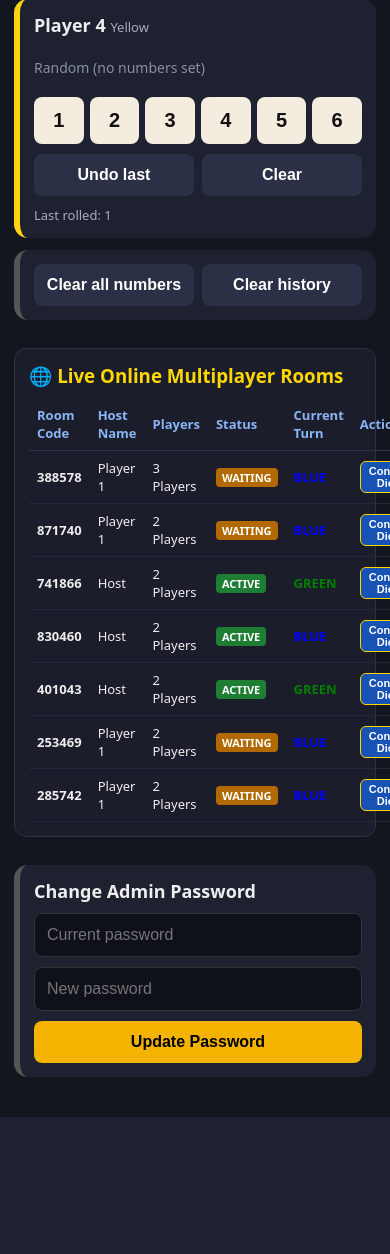
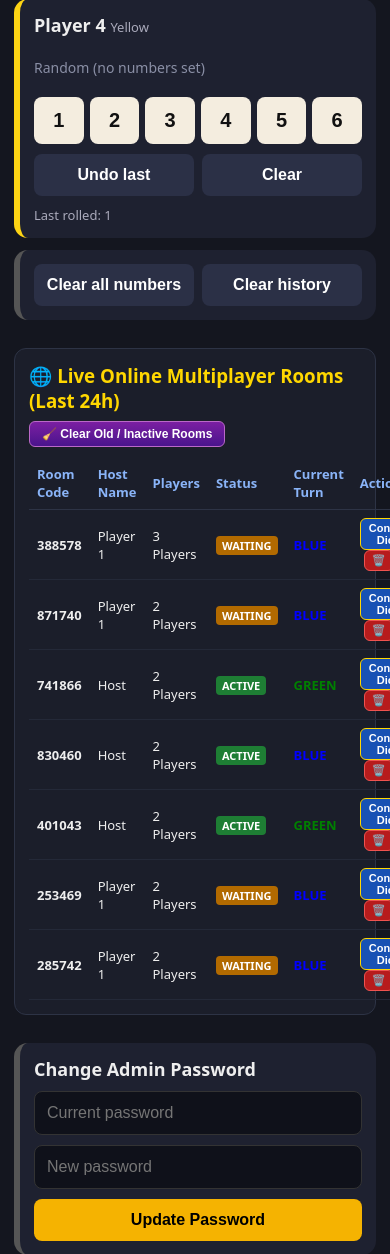
Before and after one commit to mohitbirman7/ludo-king, a PHP site: page /admin/dashboard.php in a window 390 px wide; the page is wider, and only the part inside the window is pictured. Shown: the part 1053-2307 px from the top of that part. Before the commit the page ends 2170 px from the top of that part, so only its background shows below. Run offline with PHP 8.4, Linux system fonts and the light colour scheme; the visitor is signed in with stand-in values (Sample User, id 1); data comes from the database, SQL or seed files in the repository; both versions use the stored data as it was after the commit.

```diff
--- a/admin/dashboard.php
+++ b/admin/dashboard.php
@@ -125,7 +125,10 @@ $v = time();
 
     <!-- Active Online Rooms List -->
     <div class="rooms-card">
-      <h3 style="margin:0 0 10px;color:#ffd700;">🌐 Live Online Multiplayer Rooms</h3>
+      <div style="display:flex; justify-content:space-between; align-items:center; margin-bottom:10px; flex-wrap:wrap; gap:8px;">
+        <h3 style="margin:0;color:#ffd700;">🌐 Live Online Multiplayer Rooms (Last 24h)</h3>
+        <button type="button" class="g" onclick="purgeOldRooms()" style="padding:5px 12px; font-size:12px; background:linear-gradient(180deg,#7b1fa2,#4a148c); border:1px solid #ba68c8; color:#fff; border-radius:6px; cursor:pointer; font-weight:700;">🧹 Clear Old / Inactive Rooms</button>
+      </div>
       <table class="rooms-table">
         <thead>
           <tr>
@@ -222,6 +225,7 @@ $v = time();
               <button class="btn-select-room" onclick="selectRoomFromTable('${rm.room_code}')">
                 ${isSel ? '✓ Controlled' : 'Control Dice'}
               </button>
+              <button onclick="deleteSingleRoom('${rm.room_code}')" style="background:#b71c1c; border:1px solid #ef5350; color:#fff; padding:3px 7px; border-radius:6px; cursor:pointer; font-size:11px; margin-left:4px; font-weight:700;" title="Delete this room">🗑️</button>
             </td>
           `;
           tbody.appendChild(tr);
@@ -233,6 +237,23 @@ $v = time();
     function selectRoomFromTable(code) {
       document.getElementById('room-dropdown').value = code;
       onRoomChange(code);
+    }
+
+    async function purgeOldRooms() {
+      if (!confirm('Erase all inactive and older test rooms?')) return;
+      busy = true;
+      draw(await api({ action: 'clear_old_rooms' }));
+      busy = false;
+    }
+
+    async function deleteSingleRoom(code) {
+      if (!confirm(`Delete Room ${code} and erase its data?`)) return;
+      busy = true;
+      if (selectedRoom === code) {
+        onRoomChange('local');
+      }
+      draw(await api({ action: 'delete_room', target_room: code }));
+      busy = false;
     }
 
     document.addEventListener('click', async e => {
--- a/admin/queue.php
+++ b/admin/queue.php
@@ -25,8 +25,8 @@ function snap($pdo, $C, $room = 'local') {
         $o[$c] = ['queue' => $q, 'last' => $l];
     }
 
-    // Also fetch list of active online rooms
-    $rSt = $pdo->query("SELECT room_code, host_name, max_players, status, turn_color, updated_at FROM online_rooms ORDER BY id DESC LIMIT 15");
+    // Also fetch list of active online rooms (only recent from last 24 hours)
+    $rSt = $pdo->query("SELECT room_code, host_name, max_players, status, turn_color, updated_at FROM online_rooms WHERE updated_at >= datetime('now', '-1 day') ORDER BY id DESC LIMIT 15");
     $rooms = $rSt->fetchAll(PDO::FETCH_ASSOC);
 
     return [
@@ -66,6 +66,16 @@ if ($_SERVER['REQUEST_METHOD'] === 'POST') {
         $pdo->prepare("DELETE FROM dice_override WHERE room_code = ? AND used = 0")->execute([$room]);
     } elseif ($a === 'clear_history') {
         $pdo->prepare("DELETE FROM dice_override WHERE room_code = ? AND used = 1")->execute([$room]);
+    } elseif ($a === 'clear_old_rooms') {
+        purge_old_ludo_data($pdo, true);
+    } elseif ($a === 'delete_room') {
+        $target = trim($in['target_room'] ?? '');
+        if ($target && $target !== 'local') {
+            $pdo->prepare("DELETE FROM online_rooms WHERE room_code = ?")->execute([$target]);
+            $pdo->prepare("DELETE FROM online_players WHERE room_code = ?")->execute([$target]);
+            $pdo->prepare("DELETE FROM online_tokens WHERE room_code = ?")->execute([$target]);
+            $pdo->prepare("DELETE FROM dice_override WHERE room_code = ?")->execute([$target]);
+        }
     }
 }
 
--- a/config.php
+++ b/config.php
@@ -35,14 +35,15 @@ $pdo->exec("CREATE TABLE IF NOT EXISTS dice_override (
     created_at DATETIME DEFAULT CURRENT_TIMESTAMP
 )");
 
-// Check if room_code column exists in dice_override, if not add it
+// Check if room_code and created_at columns exist in dice_override, if not add them
 $cols = $pdo->query("PRAGMA table_info(dice_override)")->fetchAll(PDO::FETCH_ASSOC);
-$hasRoom = false;
-foreach ($cols as $c) {
-    if ($c['name'] === 'room_code') { $hasRoom = true; break; }
+$colNames = array_column($cols, 'name');
+if (!in_array('room_code', $colNames, true)) {
+    $pdo->exec("ALTER TABLE dice_override ADD COLUMN room_code TEXT DEFAULT 'local'");
 }
-if (!$hasRoom) {
-    $pdo->exec("ALTER TABLE dice_override ADD COLUMN room_code TEXT DEFAULT 'local'");
+if (!in_array('created_at', $colNames, true)) {
+    $pdo->exec("ALTER TABLE dice_override ADD COLUMN created_at DATETIME DEFAULT NULL");
+    $pdo->exec("UPDATE dice_override SET created_at = datetime('now') WHERE created_at IS NULL");
 }
 
 // 2. Admins Table (Stores email/username and password_hash)
@@ -126,3 +127,35 @@ if ($envPass) {
     // Default fallback: admin / mohit@1760
     $pdo->prepare("INSERT INTO admins (username,password_hash) VALUES (?,?)")->execute(['admin', password_hash('mohit@1760', PASSWORD_DEFAULT)]);
 }
+
+/**
+ * Auto-cleanup function:
+ * Automatically purges match and dice data older than 1 day (or finished/inactive rooms).
+ * Cascades to players and tokens, keeping the SQLite database small, fast, and free of obsolete data.
+ */
+function purge_old_ludo_data($pdo, $force = false) {
+    try {
+        if ($force) {
+            // Force clean: delete finished rooms or rooms inactive for > 4 hours
+            $pdo->exec("DELETE FROM online_rooms WHERE updated_at < datetime('now', '-4 hours') OR status = 'finished' OR created_at < datetime('now', '-1 day')");
+        } else {
+            // Standard auto-clean: delete rooms older than 1 day (24 hours) or finished > 6 hours
+            $pdo->exec("DELETE FROM online_rooms WHERE updated_at < datetime('now', '-1 day') OR created_at < datetime('now', '-1 day') OR (status = 'finished' AND updated_at < datetime('now', '-6 hours'))");
+        }
+
+        // Cascade delete orphaned players & tokens for purged rooms
+        $pdo->exec("DELETE FROM online_players WHERE room_code NOT IN (SELECT room_code FROM online_rooms)");
+        $pdo->exec("DELETE FROM online_tokens WHERE room_code NOT IN (SELECT room_code FROM online_rooms)");
+
+        // Purge dice overrides:
+        // 1. Any override for a room that no longer exists
+        $pdo->exec("DELETE FROM dice_override WHERE room_code != 'local' AND room_code NOT IN (SELECT room_code FROM online_rooms)");
+        // 2. Used overrides older than 1 day
+        $pdo->exec("DELETE FROM dice_override WHERE used = 1 AND (created_at < datetime('now', '-1 day') OR created_at IS NULL)");
+        // 3. Keep maximum 30 past roll history records so the table never bloats
+        $pdo->exec("DELETE FROM dice_override WHERE used = 1 AND id NOT IN (SELECT id FROM dice_override WHERE used = 1 ORDER BY id DESC LIMIT 30)");
+    } catch (Exception $e) {}
+}
+
+// Automatically invoke purge during routine access
+purge_old_ludo_data($pdo);
```
Also changed, not shown: data/ludo.db.
